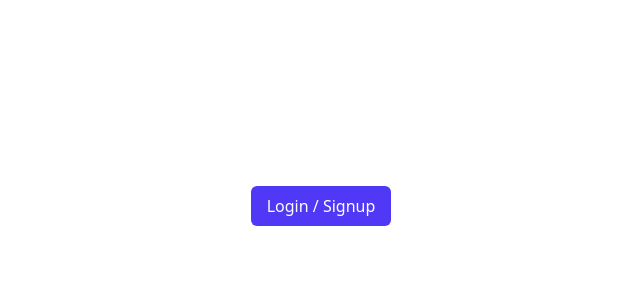
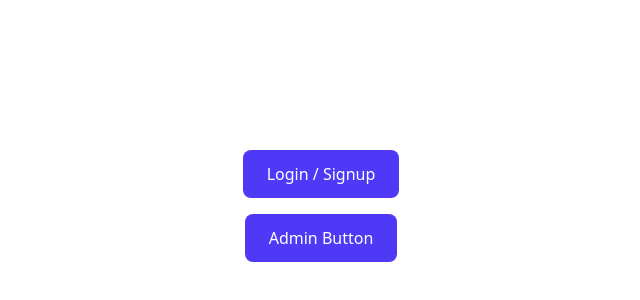
Before and after one commit to AshutoshMukherjee35/P0C, a React (Vite) app: page / in a window 1280 px wide. Shown: the part 194-494 px from the top of the page, without its empty margins (319-959 px from the left). Built offline with nearby package versions, Linux system fonts and the light colour scheme.

Commit message:
role based access progression

```diff
--- /dev/null
+++ b/components/Admin.js
@@ -0,0 +1,14 @@
+import { useAuth0 } from "@auth0/auth0-react"
+import Error from "./Error";
+
+const Admin = () => {
+    const {user} = useAuth0();
+    let role = user?.["http://localhost:1234"];
+
+    return role!=='Admin' ? (<Error/>) : (
+        <div>
+            <h1>Admin Access Page</h1>
+        </div>
+    )
+}
+export default Admin
--- a/components/Dashboard.js
+++ b/components/Dashboard.js
@@ -5,6 +5,8 @@ import LoadingScreen from "./LoadingScreen";
 
 const Dashboard = () => {
   const { user, logout, isAuthenticated, isLoading } = useAuth0();
+ console.log(user)
+ console.log("User Roles:", user?.["http://localhost:1234"]);
   if (isLoading) {
     return <LoadingScreen />;
   }
@@ -15,6 +17,7 @@ const Dashboard = () => {
     <div className="flex flex-col items-center justify-center min-h-screen">
       <h1 className="text-2xl font-bold">Welcome, {user?.name}</h1>
       <p className="text-gray-600">{user?.email}</p>
+      <p className="text-gray-600">{user?.['http://localhost:1234']}</p>
       <button
         onClick={() =>
           logout({ logoutParams: { returnTo: window.location.origin } })
--- a/components/Example.js
+++ b/components/Example.js
@@ -1,17 +1,25 @@
-import React, { useEffect } from "react";
+import React from "react";
 import useAuthActions from "../utils/useAuthActions";
 import LoadingScreen from "./LoadingScreen";
 
 const Example = () => {
   const { handleLogin, isLoading } = useAuthActions();
-
-  return isLoading ? <LoadingScreen/> : (
-    <div className="flex justify-center items-center min-h-screen">
+console.log(handleLogin)
+  return isLoading ? (
+    <LoadingScreen />
+  ) : (
+    <div className="flex flex-col justify-center items-center min-h-screen gap-4">
       <button
         onClick={handleLogin}
-        className="cursor-pointer px-4 py-2 bg-indigo-600 text-white rounded-md hover:bg-indigo-500"
+        className="cursor-pointer px-6 py-3 bg-indigo-600 text-white rounded-lg hover:bg-indigo-500 transition"
       >
         Login / Signup
+      </button>
+      <button
+        onClick={handleLogin}
+        className="cursor-pointer px-6 py-3 bg-indigo-600 text-white rounded-lg hover:bg-indigo-500 transition"
+      >
+        Admin Button
       </button>
     </div>
   );
--- a/src/App.js
+++ b/src/App.js
@@ -2,6 +2,7 @@ import React from "react";
 import Example from "../components/Example";
 import Dashboard from "../components/Dashboard";
 import Error from "../components/Error";
+import Admin from "../components/Admin";
 import { Routes, Route } from "react-router";
 
 const App = () => {
@@ -10,6 +11,7 @@ const App = () => {
       <Route path="/" element={<Example />} />
       <Route path="/dashboard" element={<Dashboard />} />
       <Route path="/error" element={<Error />} />
+      <Route path="/admin" element={<Admin />} />
     </Routes>
   );
 };
```
Also changed, not shown: 4 other files (tests, documents, lock files or other folders).
